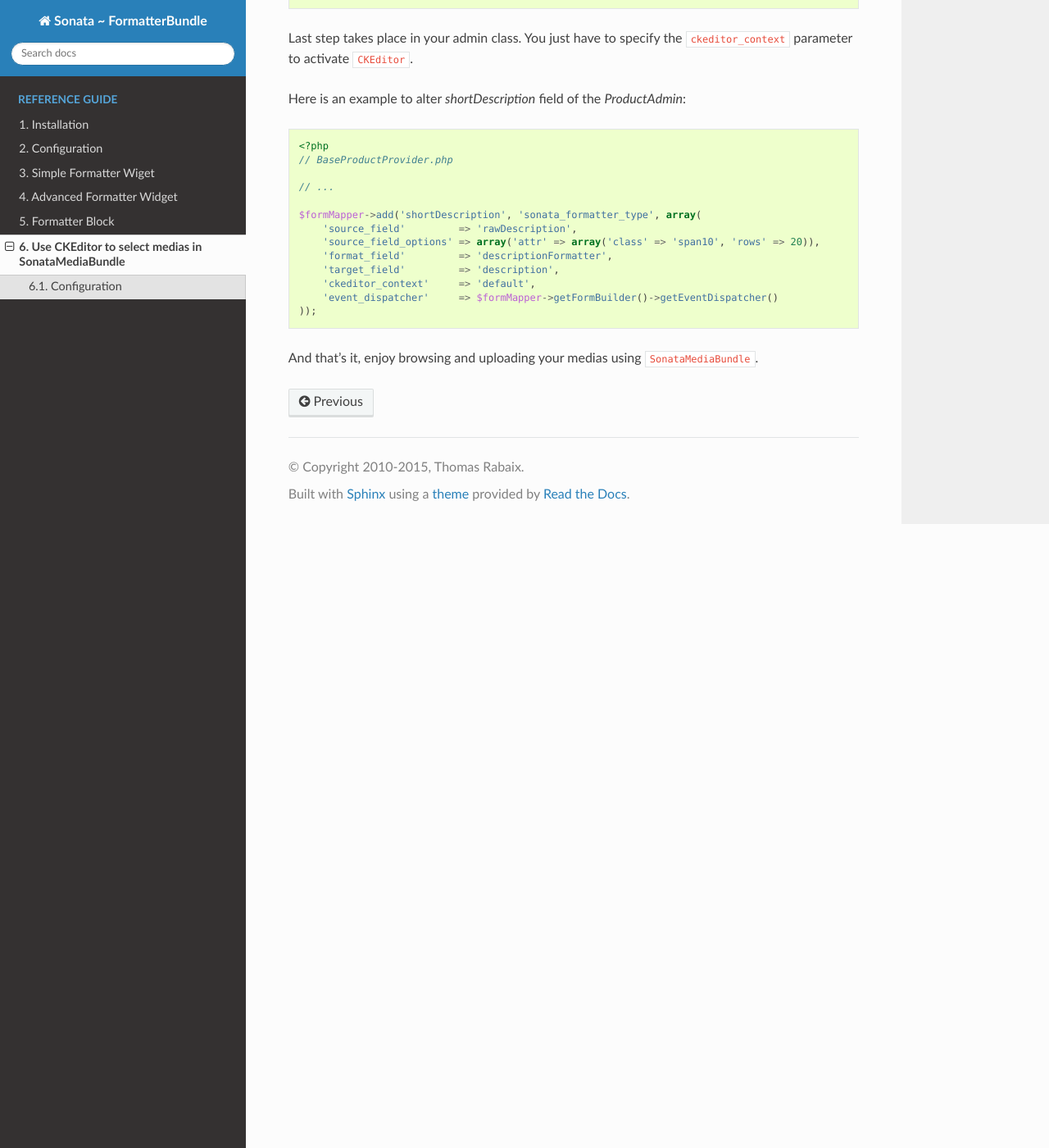
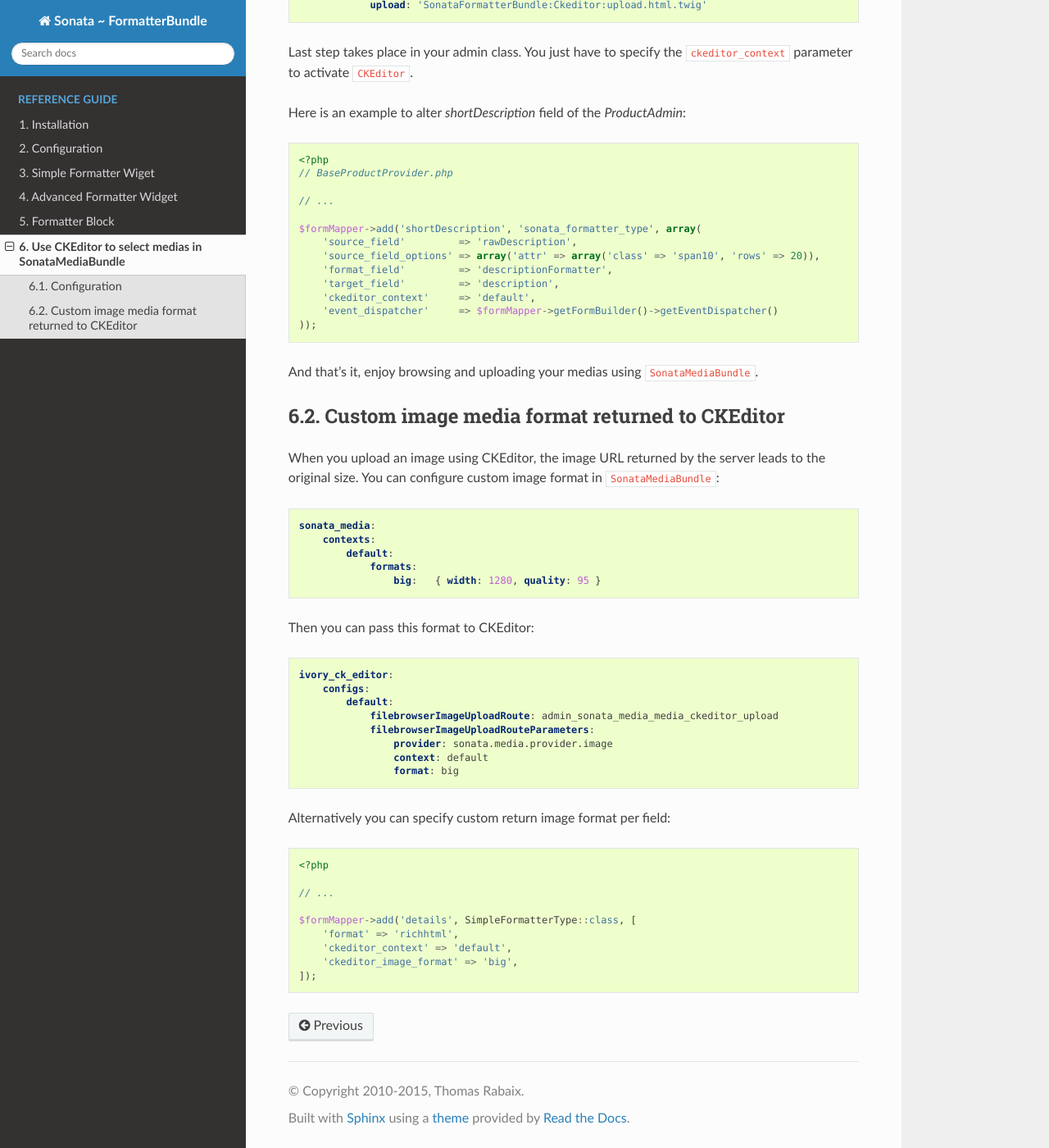
Before and after one commit to sonata-project/SonataFormatterBundle, a Sphinx documentation site: the page built from Resources/doc/reference/ckeditor_medias.rst, in a window 1280 px wide and 1400 px high, scrolled down 1478 px. Shown: the whole window at 82% size. Built offline with Sphinx 7.4.7 and the Read the Docs theme 2.0.0, drawn with Linux system fonts in a browser that asks for light colours; pages that are not in the unit, such as notebooks, are missing from menus; some of the changed text lies outside the part shown.

Commit message:
Add image media format option after upload
Possibility to configure size of the image returned to editor after upload.

```diff
--- a/Resources/doc/reference/ckeditor_medias.rst
+++ b/Resources/doc/reference/ckeditor_medias.rst
@@ -42,6 +42,7 @@ Be sure to have the ``ivory/ivory_ckeditor.yml`` configuration file available. I
                 filebrowserImageUploadRouteParameters:
                     provider: sonata.media.provider.image
                     context: my-context # Optional, to upload in a custom context
+                    format: my-big # Optional, media format or original size returned to editor
 
 You can provide custom routes and a custom context to match your needs.
 
@@ -93,3 +94,44 @@ Here is an example to alter `shortDescription` field of the `ProductAdmin`:
     ));
 
 And that's it, enjoy browsing and uploading your medias using ``SonataMediaBundle``.
+
+Custom image media format returned to CKEditor
+----------------------------------------------
+
+When you upload an image using CKEditor, the image URL returned by the server leads to the original size.
+You can configure custom image format in ``SonataMediaBundle``:
+
+.. code-block:: yaml
+
+    sonata_media:
+        contexts:
+            default:
+                formats:
+                    big:   { width: 1280, quality: 95 }
+
+Then you can pass this format to CKEditor:
+
+.. code-block:: yaml
+
+    ivory_ck_editor:
+        configs:
+            default:
+                filebrowserImageUploadRoute: admin_sonata_media_media_ckeditor_upload
+                filebrowserImageUploadRouteParameters:
+                    provider: sonata.media.provider.image
+                    context: default
+                    format: big
+
+Alternatively you can specify custom return image format per field:
+
+.. code-block:: php
+
+    <?php
+
+    // ...
+
+    $formMapper->add('details', SimpleFormatterType::class, [
+        'format' => 'richhtml',
+        'ckeditor_context' => 'default',
+        'ckeditor_image_format' => 'big',
+    ]);
--- a/Resources/views/Ckeditor/upload.html.twig
+++ b/Resources/views/Ckeditor/upload.html.twig
@@ -1 +1 @@
-<script>window.parent.CKEDITOR.tools.callFunction({{ app.request.get('CKEditorFuncNum')|escape('js') }}, "{% path object, 'reference'|escape('js') %}");</script>
+<script>window.parent.CKEDITOR.tools.callFunction({{ app.request.get('CKEditorFuncNum')|escape('js') }}, "{% path object, format|escape('js') %}");</script>
--- a/composer.json
+++ b/composer.json
@@ -31,7 +31,7 @@
         "matthiasnoback/symfony-dependency-injection-test": "^1.1",
         "sllh/php-cs-fixer-styleci-bridge": "^2.0",
         "sonata-project/admin-bundle": "^3.1",
-        "sonata-project/media-bundle": "^3.5",
+        "sonata-project/media-bundle": "^3.6",
         "symfony/phpunit-bridge": "^3.3",
         "symfony/validator": "^2.8 || ^3.2"
     },
```
Also changed, not shown: 6 other files.
